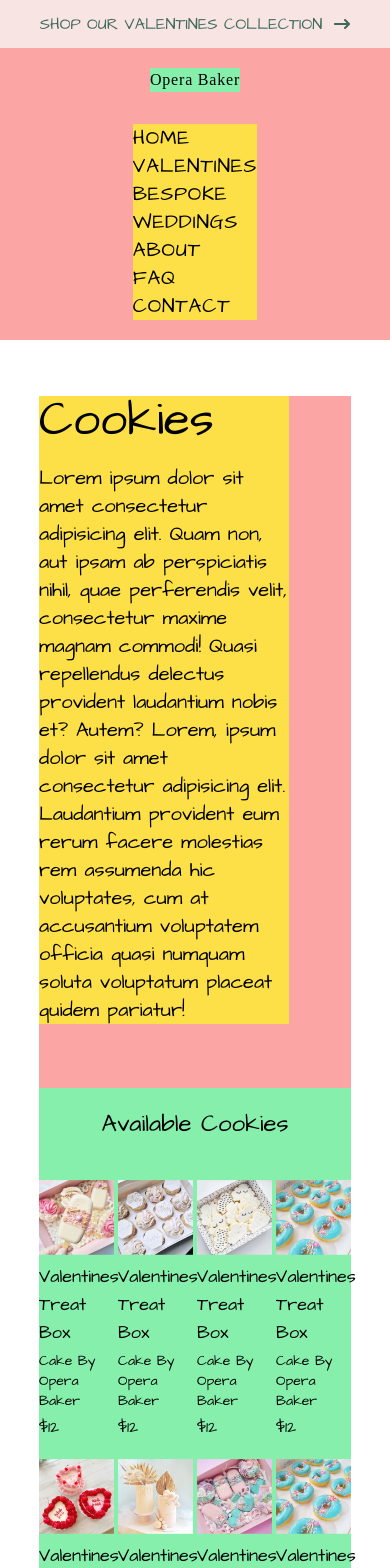
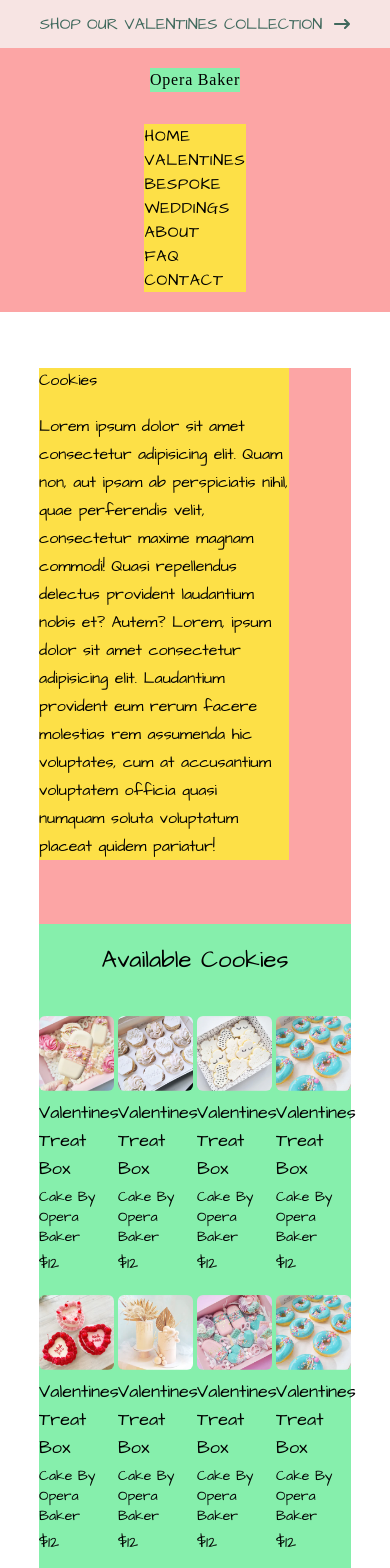
Before and after one commit to muratsimseekk/Cake-Shop, a React (Vite) app: page /cookies in a window 390 px wide. Shown: the top 1568 px of the page. Built offline with nearby package versions, Linux system fonts and the light colour scheme; a web font is replaced by a local one.

Commit message:
completes SpecialPage's xl responsive design

```diff
--- a/src/pages/Cookies.jsx
+++ b/src/pages/Cookies.jsx
@@ -15,8 +15,8 @@ function Cookies() {
     <div className="w-full flex justify-center items-center">
       <div className="w-4/5 bg-red-300 my-14 flex flex-col gap-16">
         <div className="bg-yellow-300 flex flex-col gap-5 w-4/5">
-          <h2 className="text-5xl">Cookies</h2>
-          <p className="leading-7 text-xl">
+          <h2 className="2xl:text-4xl xl:text-3xl">Cookies</h2>
+          <p className="leading-7 2xl:text-xl xl:text-lg">
             Lorem ipsum dolor sit amet consectetur adipisicing elit. Quam non,
             aut ipsam ab perspiciatis nihil, quae perferendis velit, consectetur
             maxime magnam commodi! Quasi repellendus delectus provident
@@ -32,7 +32,7 @@ function Cookies() {
           </div>
           <div className="flex justify-between flex-wrap gap-y-5 py-5">
             <div className="w-[24%] flex flex-col gap-2">
-              <img className="w-full" src={photo2} />
+              <img className="w-full rounded-md" src={photo2} />
               <div className="flex flex-col gap-1">
                 <h3 className="text-lg">Valentines Treat Box</h3>
                 <p className="text-sm">Cake By Opera Baker</p>
@@ -40,7 +40,7 @@ function Cookies() {
               </div>
             </div>
             <div className="w-[24%] flex flex-col gap-2">
-              <img className="w-full" src={photo3} />
+              <img className="w-full rounded-md" src={photo3} />
               <div className="flex flex-col gap-1">
                 <h3 className="text-lg">Valentines Treat Box</h3>
                 <p className="text-sm">Cake By Opera Baker</p>
@@ -48,7 +48,7 @@ function Cookies() {
               </div>
             </div>
             <div className="w-[24%] flex flex-col gap-2">
-              <img className="w-full" src={photo8} />
+              <img className="w-full rounded-md" src={photo8} />
               <div className="flex flex-col gap-1">
                 <h3 className="text-lg">Valentines Treat Box</h3>
                 <p className="text-sm">Cake By Opera Baker</p>
@@ -56,7 +56,7 @@ function Cookies() {
               </div>
             </div>
             <div className="w-[24%] flex flex-col gap-2">
-              <img className="w-full" src={photo4} />
+              <img className="w-full rounded-md" src={photo4} />
               <div className="flex flex-col gap-1">
                 <h3 className="text-lg">Valentines Treat Box</h3>
                 <p className="text-sm">Cake By Opera Baker</p>
@@ -64,7 +64,7 @@ function Cookies() {
               </div>
             </div>
             <div className="w-[24%] flex flex-col gap-2">
-              <img className="w-full" src={photo5} />
+              <img className="w-full rounded-md" src={photo5} />
               <div className="flex flex-col gap-1">
                 <h3 className="text-lg">Valentines Treat Box</h3>
                 <p className="text-sm">Cake By Opera Baker</p>
@@ -72,7 +72,7 @@ function Cookies() {
               </div>
             </div>
             <div className="w-[24%] flex flex-col gap-2">
-              <img className="w-full" src={photo6} />
+              <img className="w-full rounded-md" src={photo6} />
               <div className="flex flex-col gap-1">
                 <h3 className="text-lg">Valentines Treat Box</h3>
                 <p className="text-sm">Cake By Opera Baker</p>
@@ -80,7 +80,7 @@ function Cookies() {
               </div>
             </div>
             <div className="w-[24%] flex flex-col gap-2">
-              <img className="w-full" src={photo7} />
+              <img className="w-full rounded-md" src={photo7} />
               <div className="flex flex-col gap-1">
                 <h3 className="text-lg">Valentines Treat Box</h3>
                 <p className="text-sm">Cake By Opera Baker</p>
@@ -88,7 +88,7 @@ function Cookies() {
               </div>
             </div>
             <div className="w-[24%] flex flex-col gap-2">
-              <img className="w-full" src={photo4} />
+              <img className="w-full rounded-md" src={photo4} />
               <div className="flex flex-col gap-1">
                 <h3 className="text-lg">Valentines Treat Box</h3>
                 <p className="text-sm">Cake By Opera Baker</p>
@@ -99,11 +99,11 @@ function Cookies() {
         </div>
         <div className="flex w-full justify-end text">
           <div className="w-2/5 flex justify-end">
-            <img className="w-[450px] h-full" src={store} alt="" />
+            <img className="w-[450px] h-full rounded-md" src={store} alt="" />
           </div>
           <div className="w-3/5 flex justify-between items-center ">
             <div className=" w-[90%] pl-20 flex flex-col gap-4 items-start">
-              <h2 className="text-5xl">Visit us in store</h2>
+              <h2 className="2xl:text-5xl xl:text-3xl">Visit us in store</h2>
               <div className="flex text-lg flex-col gap-2">
                 <p>30 Market Street , Adlington ,Chorley,PR7 4HE</p>
                 <p>Opening hours:</p>
--- a/src/pages/Header.jsx
+++ b/src/pages/Header.jsx
@@ -20,7 +20,7 @@ function Header() {
                 <h1 className="2xl:text-6xl xl:text-5xl ">Opera Baker</h1>
               </Link>
             </div>
-            <ul className="2xl:flex xl:flex xl:gap-6 2xl:gap-6 bg-yellow-300 text-xl xl:text-lg">
+            <ul className="2xl:flex xl:flex xl:gap-6 2xl:gap-6 bg-yellow-300 2xl:text-2xl xl:text-lg">
               <Link to="/">
                 <li>HOME</li>
               </Link>
--- a/src/pages/SpecialPage.jsx
+++ b/src/pages/SpecialPage.jsx
@@ -17,7 +17,7 @@ function SpecialPage() {
       <div className="w-4/5 flex flex-col items-center gap-10">
         <div className="bg-slate-400 w-full flex ">
           <div className="w-1/2 flex flex-col gap-4 bg-yellow-200 pt-10">
-            <h2 className="text-4xl">Valentines at CAKE</h2>
+            <h2 className="2xl:text-4xl xl:text-3xl">Valentines at CAKE</h2>
             <div className="flex flex-col gap-2 text-base">
               <p>Happy Valentine's Day</p>
               <p>
@@ -46,7 +46,7 @@ function SpecialPage() {
           </div>
           <div className="flex justify-between flex-wrap gap-y-5 py-5">
             <div className="w-[23%] flex flex-col gap-2">
-              <img className="w-full" src={photo2} />
+              <img className="w-full rounded-md" src={photo2} />
               <div className="flex flex-col gap-1">
                 <h3 className="text-lg">Valentines Treat Box</h3>
                 <p className="text-sm">Cake By Opera Baker</p>
@@ -54,7 +54,7 @@ function SpecialPage() {
               </div>
             </div>
             <div className="w-[23%] flex flex-col gap-2">
-              <img className="w-full" src={photo3} />
+              <img className="w-full rounded-md" src={photo3} />
               <div className="flex flex-col gap-1">
                 <h3 className="text-lg">Valentines Treat Box</h3>
                 <p className="text-sm">Cake By Opera Baker</p>
@@ -62,7 +62,7 @@ function SpecialPage() {
               </div>
             </div>
             <div className="w-[23%] flex flex-col gap-2">
-              <img className="w-full" src={photo8} />
+              <img className="w-full rounded-md" src={photo8} />
               <div className="flex flex-col gap-1">
                 <h3 className="text-lg">Valentines Treat Box</h3>
                 <p className="text-sm">Cake By Opera Baker</p>
@@ -70,7 +70,7 @@ function SpecialPage() {
               </div>
             </div>
             <div className="w-[23%] flex flex-col gap-2">
-              <img className="w-full" src={photo9} />
+              <img className="w-full rounded-md" src={photo9} />
               <div className="flex flex-col gap-1">
                 <h3 className="text-lg">Valentines Treat Box</h3>
                 <p className="text-sm">Cake By Opera Baker</p>
@@ -78,7 +78,7 @@ function SpecialPage() {
               </div>
             </div>
             <div className="w-[23%] flex flex-col gap-2">
-              <img className="w-full" src={photo5} />
+              <img className="w-full rounded-md" src={photo5} />
               <div className="flex flex-col gap-1">
                 <h3 className="text-lg">Valentines Treat Box</h3>
                 <p className="text-sm">Cake By Opera Baker</p>
@@ -86,7 +86,7 @@ function SpecialPage() {
               </div>
             </div>
             <div className="w-[23%] flex flex-col gap-2">
-              <img className="w-full" src={photo6} />
+              <img className="w-full rounded-md" src={photo6} />
               <div className="flex flex-col gap-1">
                 <h3 className="text-lg">Valentines Treat Box</h3>
                 <p className="text-sm">Cake By Opera Baker</p>
@@ -94,7 +94,7 @@ function SpecialPage() {
               </div>
             </div>
             <div className="w-[23%] flex flex-col gap-2">
-              <img className="w-full" src={photo7} />
+              <img className="w-full rounded-md" src={photo7} />
               <div className="flex flex-col gap-1">
                 <h3 className="text-lg">Valentines Treat Box</h3>
                 <p className="text-sm">Cake By Opera Baker</p>
@@ -102,7 +102,7 @@ function SpecialPage() {
               </div>
             </div>
             <div className="w-[23%] flex flex-col gap-2">
-              <img className="w-full" src={photo8} />
+              <img className="w-full rounded-md" src={photo8} />
               <div className="flex flex-col gap-1">
                 <h3 className="text-lg">Valentines Treat Box</h3>
                 <p className="text-sm">Cake By Opera Baker</p>
@@ -114,7 +114,7 @@ function SpecialPage() {
         <div className="flex w-full justify-end text-end">
           <div className="w-3/5 flex justify-between items-center ">
             <div className=" w-[90%] px-10 flex flex-col gap-4 items-end">
-              <h2 className="text-5xl">Visit us in store</h2>
+              <h2 className="2xl:text-5xl xl:text-4xl">Visit us in store</h2>
               <div className="flex text-lg flex-col gap-2">
                 <p>30 Market Street , Adlington ,Chorley,PR7 4HE</p>
                 <p>Opening hours:</p>
```
